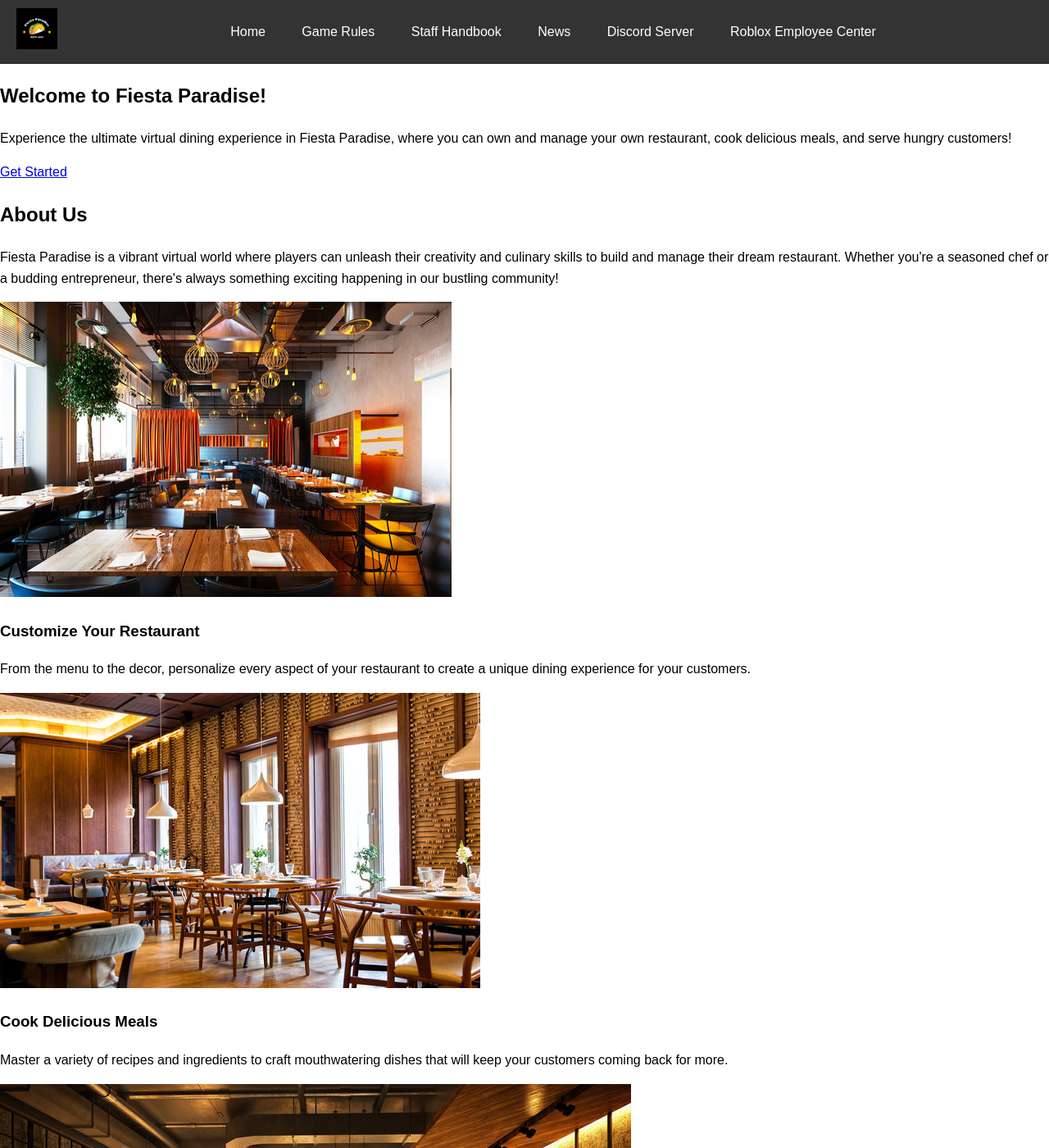
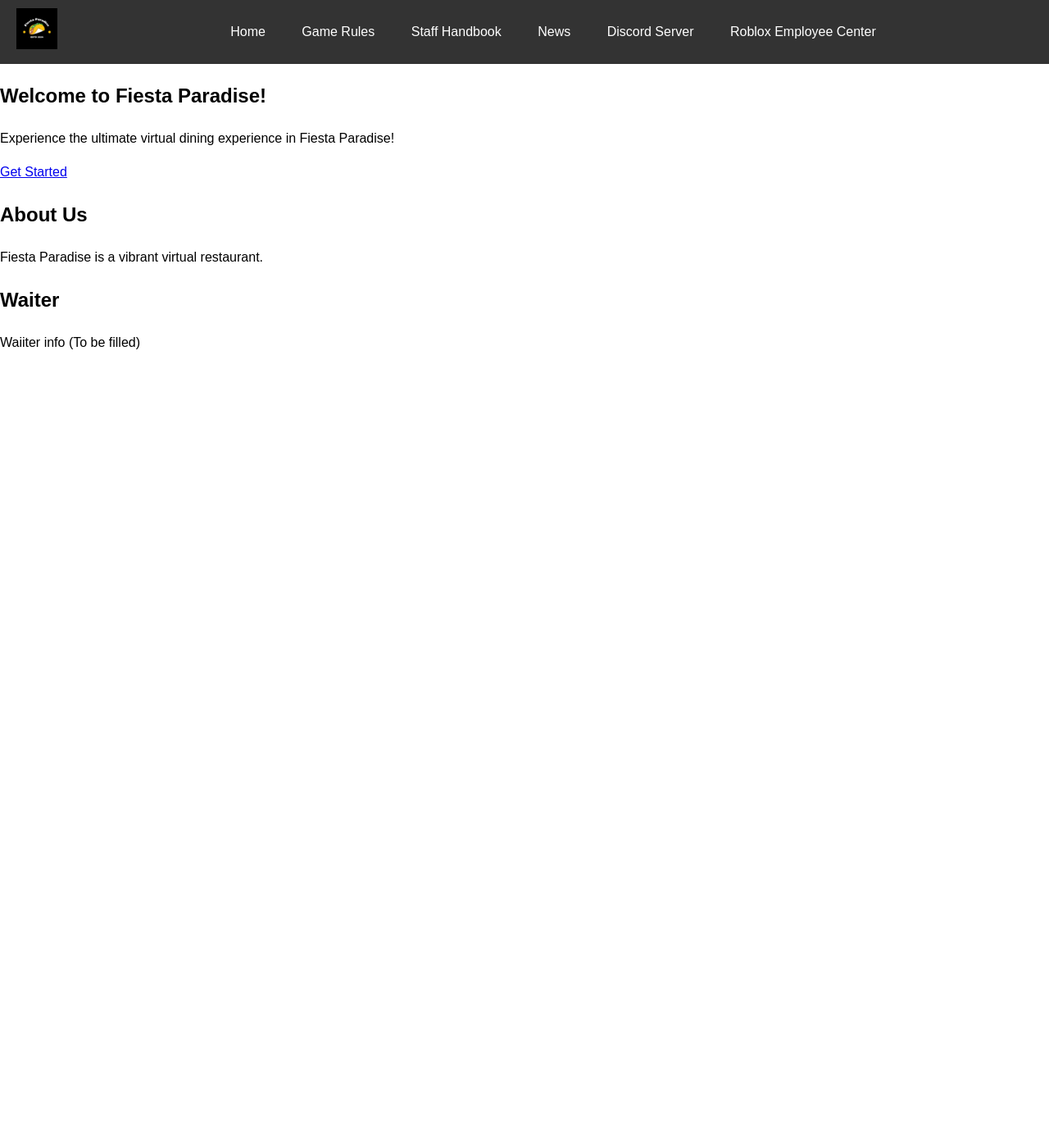
Before and after one commit to ifBars/Fiesta-Paradise, a Jekyll site: the page built from index.html, in a window 1280 px wide and 1400 px high. Shown: the whole window at 82% size. Built offline with Jekyll 4.4.1, drawn with Linux system fonts in a browser that asks for light colours; some of the changed text lies outside the part shown.

Commit message:
Update index.html

```diff
--- a/index.html
+++ b/index.html
@@ -7,7 +7,7 @@
 <section class="hero">
     <div class="hero-content">
         <h1>Welcome to Fiesta Paradise!</h1>
-        <p>Experience the ultimate virtual dining experience in Fiesta Paradise, where you can own and manage your own restaurant, cook delicious meals, and serve hungry customers!</p>
+        <p>Experience the ultimate virtual dining experience in Fiesta Paradise!</p>
         <a href="/game-rules" class="cta-button">Get Started</a>
     </div>
 </section>
@@ -16,25 +16,19 @@
 <section class="about">
     <div class="about-content">
         <h2>About Us</h2>
-        <p>Fiesta Paradise is a vibrant virtual world where players can unleash their creativity and culinary skills to build and manage their dream restaurant. Whether you're a seasoned chef or a budding entrepreneur, there's always something exciting happening in our bustling community!</p>
+        <p>Fiesta Paradise is a vibrant virtual restaurant.</p>
+    </div>
+</section>
+
+<!-- Jobs Section -->
+<section class="jobs">
+    <div class="jobs-content">
+	    <h2>Waiter</h2>
+        <p>Waiiter info (To be filled)</p>
     </div>
 </section>
 
 <!-- Features Section -->
 <section class="features">
-    <div class="feature">
-        <img src="/assets/images/feature1.jpg" alt="Feature 1">
-        <h3>Customize Your Restaurant</h3>
-        <p>From the menu to the decor, personalize every aspect of your restaurant to create a unique dining experience for your customers.</p>
-    </div>
-    <div class="feature">
-        <img src="/assets/images/feature2.jpg" alt="Feature 2">
-        <h3>Cook Delicious Meals</h3>
-        <p>Master a variety of recipes and ingredients to craft mouthwatering dishes that will keep your customers coming back for more.</p>
-    </div>
-    <div class="feature">
-        <img src="/assets/images/feature3.jpg" alt="Feature 3">
-        <h3>Build Your Reputation</h3>
-        <p>Deliver exceptional service, earn rave reviews, and rise through the ranks to become the top restaurateur in Fiesta Paradise.</p>
-    </div>
+
 </section>
```
